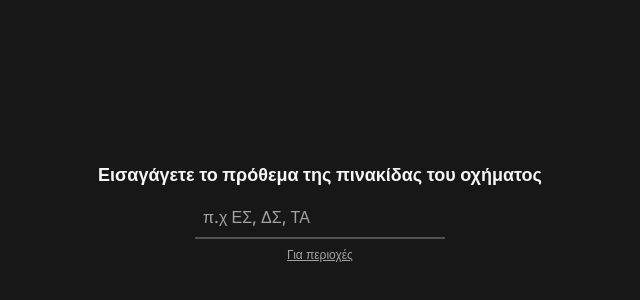
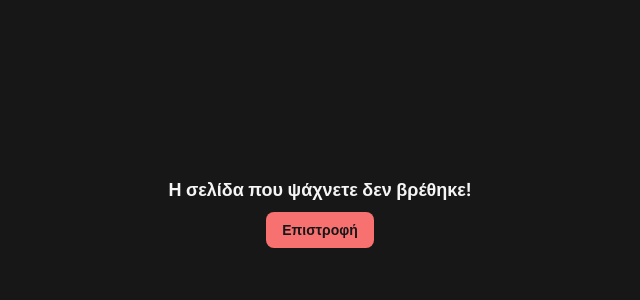
Before and after one commit to Naibuu/greek-plate-resolver, a Vue app: page /category in a window 1280 px wide. Shown: the part 196-496 px from the top of the page, without its empty margins (320-960 px from the left). Built offline with nearby package versions, Linux system fonts and the light colour scheme.

Commit message:
chore: remove category for now

```diff
--- a/src/data/categories.json
+++ /dev/null
@@ -1,34 +0,0 @@
-{
-    "Πινακίδα του Ελληνικού Στρατού": ["ΕΣ"],
-    "Πινακίδα αυτοκινήτου Διπλωματικού Σώματος": ["ΔΣ"],
-    "Πινακίδα για Μηχανήματα Έργων": ["ΜΕ"],
-    "Πινακίδα για ρυμουλκούμενα": ["Ρ"],
-    "Πινακίδα αυτοκινήτου με μειωμένες δασμοφορολογικές επιβαρύνσεις": [],
-    "Τουριστικά λεωφορεία": ["ΙΑΑ"],
-    "Φορτηγά διεθνών μεταφορών": ["ΙΑΕ", "ΙΑΖ"],
-    "Φορτηγά εθνικών μεταφορών": ["ΕΚΑ", "ΕΚΒ", "ΕΚΕ"],
-    "Φορτηγά νομαρχιακών μεταφορών": ["ΝΧΑ", "ΝΧΥ"],
-    "Φορτηγά εθνικών μεταφορών (παλιότερα)": [
-        "ΡΝΙ",
-        "ΡΝΜ",
-        "ΡΝΝ",
-        "ΡΝΟ",
-        "ΡΝΡ"
-    ],
-    "Ταξί": ["ΤΑ", "ΤΑΑ", "ΤΑΒ", "ΤΑΕ", "ΤΑΖ", "ΤΑΗ"],
-    "Κρατικά αυτοκίνητα": ["ΚΗ", "ΚΗΟ", "ΚΗΥ", "ΚΗΙ", "ΚΗΗ", "ΚΤΥ"],
-    "Πινακίδες δοκιμής": ["ΔΟΚ"],
-    "Πινακίδα δοκιμής (για φορτηγά και λεωφορεία)": ["ΦΛ"],
-    "Ανάπηροι πολέμου": ["ΑΝ.Π."],
-    "Κρατική υπηρεσία": ["ΚΥ", "ΚΚ"],
-    "Ελληνική Αστυνομία": ["ΕΑ"],
-    "Λιμενικό Σώμα": ["ΛΣ"],
-    "Ένοπλες δυνάμεις": ["ΕΣ", "ΠΝ", "ΠΑ"],
-    "Διπλωματικό σώμα και ξένες αποστολές": ["ΔΣ", "ΞΑ"],
-    "Μηχανήματα έργων": ["ΜΕ"],
-    "Αγροτικά μηχανήματα": ["ΑΜ"],
-    "Πυροσβεστικό Σώμα": ["ΠΣ"],
-    "Πρόεδρος της Κυβέρνησης": ["ΠΚ"],
-    "Ιστορικά Οχήματα": ["ΙΟ"],
-    "Ρυμουλκούμενα": ["Ρ"]
-}
--- a/src/router.ts
+++ b/src/router.ts
@@ -1,12 +1,10 @@
 import { createWebHistory, createRouter } from 'vue-router'
 
 import LocationView from './views/Location.vue'
-import CategoryView from './views/Category.vue'
 import NotFoundView from './views/NotFound.vue'
 
 const routes = [
     { path: '/', component: LocationView },
-    { path: '/category', component: CategoryView },
     { path: '/:pathMatch(.*)*', name: 'NotFound', component: NotFoundView },
 ]
 
--- a/src/views/Category.vue
+++ /dev/null
@@ -1,47 +0,0 @@
-<script setup lang="ts">
-import { ref } from 'vue'
-import categories from '../data/categories.json'
-
-const data: { [key: string]: string[] } = categories
-const code = ref('')
-const result = ref('')
-
-function getCategory() {
-    const input = code.value.toUpperCase().trim()
-
-    const category = Object.keys(data).find((cat) => data[cat].includes(input))
-
-    if (category) {
-        result.value = `Η πινακίδα αντιστοιχεί σε ειδική κατηγορία πινακίδας <b>${category}</b>`
-    } else {
-        result.value = ''
-    }
-}
-</script>
-
-<template>
-    <div class="h-screen flex flex-col gap-2 justify-center items-center text-center">
-        <h1 class="text-neutral-100 text-lg font-semibold">
-            Εισαγάγετε το πρόθεμα της πινακίδας του οχήματος
-        </h1>
-
-        <input
-            type="text"
-            class="p-2 bg-transparent border-b-2 border-b-neutral-600 outline-none text-neutral-300 placeholder:text-neutral-400"
-            v-model="code"
-            placeholder="π.χ ΕΣ, ΔΣ, ΤΑ"
-            @input="getCategory"
-        />
-
-        <div
-            v-if="result"
-            class="py-2 px-4 bg-green-500 text-neutral-900 text-sm font-bold rounded-lg"
-        >
-            <p v-html="result" />
-        </div>
-
-        <RouterLink class="text-xs underline opacity-60" to="/"
-            >Για περιοχές</RouterLink
-        >
-    </div>
-</template>
```
Also changed, not shown: 1 other file (tests, documents, lock files or other folders).
